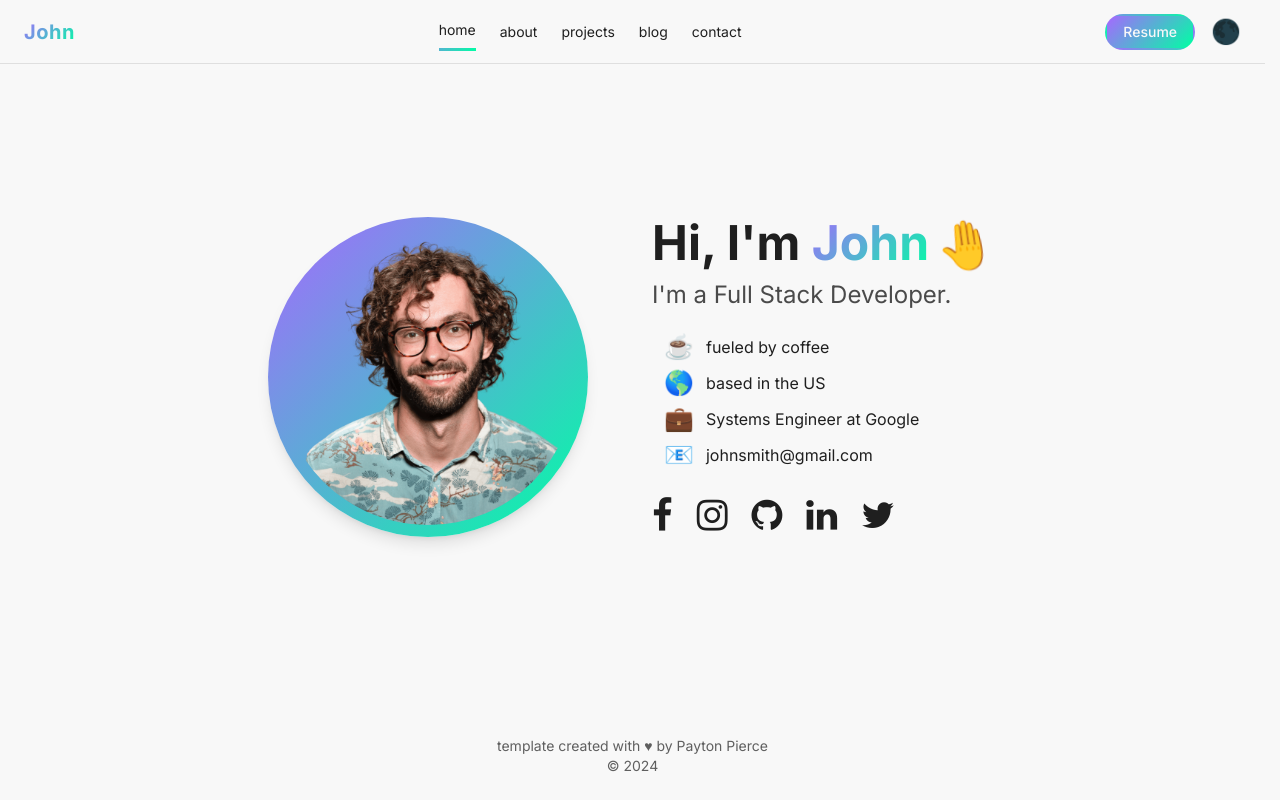
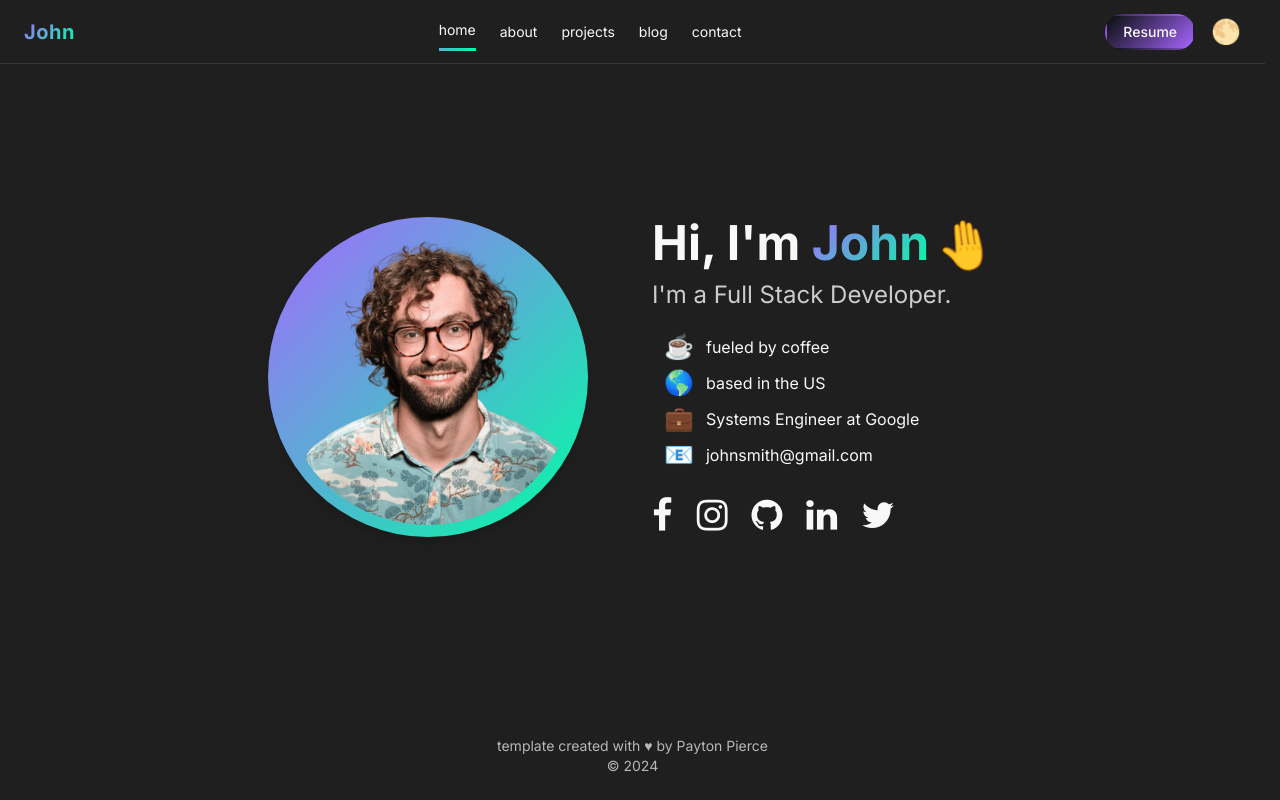
Before and after one commit to Abhinks151/Portfolio, a React (Vite) app: page / in a window 1280 px wide. Built offline with nearby package versions, Linux system fonts and the light colour scheme.

Commit message:
style: enable default dark mode and update resume button gradient styling

```diff
--- a/src/components/BaseLayout.jsx
+++ b/src/components/BaseLayout.jsx
@@ -12,7 +12,7 @@ export default function BaseLayout() {
   const [active, setActive] = useState(
     location.pathname === '/' ? 'home' : location.pathname.slice(1)
   )
-  const [darkMode, setDarkMode] = useState(false)
+  const [darkMode, setDarkMode] = useState(true)
 
   const refHome = useScrollObserver(setActive)
   const refAbout = useScrollObserver(setActive)
--- a/src/components/Navbar.jsx
+++ b/src/components/Navbar.jsx
@@ -61,7 +61,7 @@ export default function Navbar({ darkMode, handleClick, active, setActive }) {
             target="_blank"
             rel="noopener noreferrer"
             className="hidden md:inline-flex items-center gap-1.5 px-4 py-1.5 rounded-full text-sm font-medium border-2 border-transparent text-light transition-opacity hover:opacity-80"
-            style={{ background: info.gradient }}
+            style={{ background: 'linear-gradient(135deg, #080e0bff, #a664ff)' }}
           >
             Resume
           </a>
```
